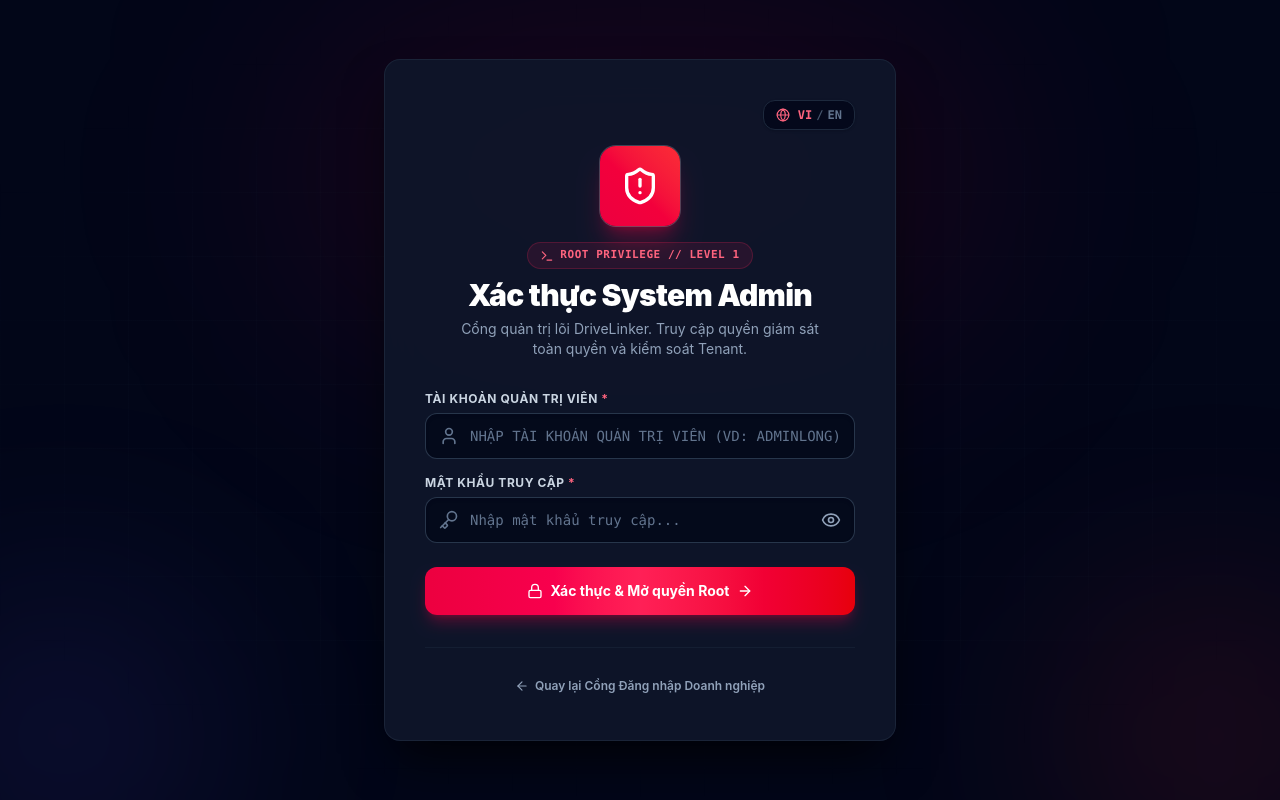
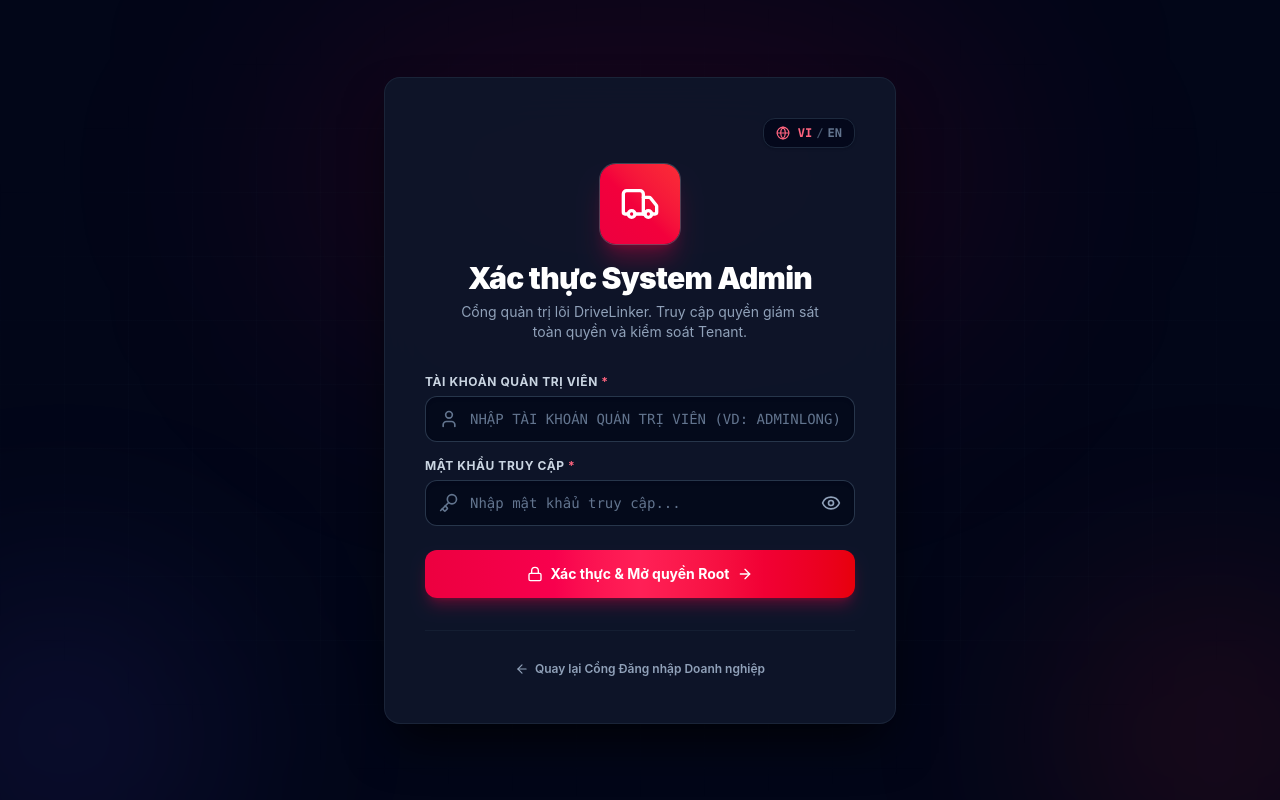
Before and after one commit to longrcb05/DriveLinker, a React (Vite) app in the folder frontend/: page /overview/admin/login in a window 1280 px wide. Built offline with nearby package versions, Linux system fonts and the light colour scheme; no server answers.

Commit message:
refactor(admin): update logo to DriveLinker truck symbol with red theme and remove root privilege badge

```diff
--- a/frontend/src/render/admin/AdminLogin.tsx
+++ b/frontend/src/render/admin/AdminLogin.tsx
@@ -1,8 +1,8 @@
 import React, { useState, useEffect } from 'react';
 import { useNavigate, Link } from 'react-router-dom';
 import {
-  ShieldAlert, Key, User, AlertCircle, Eye, EyeOff,
-  ArrowRight, Terminal, ArrowLeft, Loader2, Lock, Globe
+  Truck, Key, User, AlertCircle, Eye, EyeOff,
+  ArrowRight, ArrowLeft, Loader2, Lock, Globe
 } from 'lucide-react';
 import { useLanguage } from '../../context/LanguageContext';
 
@@ -95,17 +95,10 @@ export default function AdminLogin() {
           </button>
         </div>
 
-        {/* Header Huy Hiệu Bảo Mật Cấp Cao */}
+        {/* Header Huy Hiệu Quản Trị Hệ Thống */}
         <div className="text-center mb-8">
           <div className="inline-flex items-center justify-center w-20 h-20 rounded-2xl bg-gradient-to-tr from-rose-600 to-red-500 shadow-xl shadow-rose-600/30 ring-1 ring-white/20 mb-4 transform hover:scale-105 transition-transform">
-            <ShieldAlert className="w-10 h-10 text-white" />
-          </div>
-
-          <div className="flex items-center justify-center gap-2 mb-2">
-            <span className="inline-flex items-center gap-1.5 px-3 py-1 rounded-full text-[11px] font-mono font-bold tracking-wider uppercase bg-rose-500/10 text-rose-400 border border-rose-500/20">
-              <Terminal className="w-3.5 h-3.5" />
-              Root Privilege // Level 1
-            </span>
+            <Truck className="w-10 h-10 text-white" />
           </div>
 
           <h1 className="text-2xl sm:text-3xl font-black text-white tracking-tight">
```
